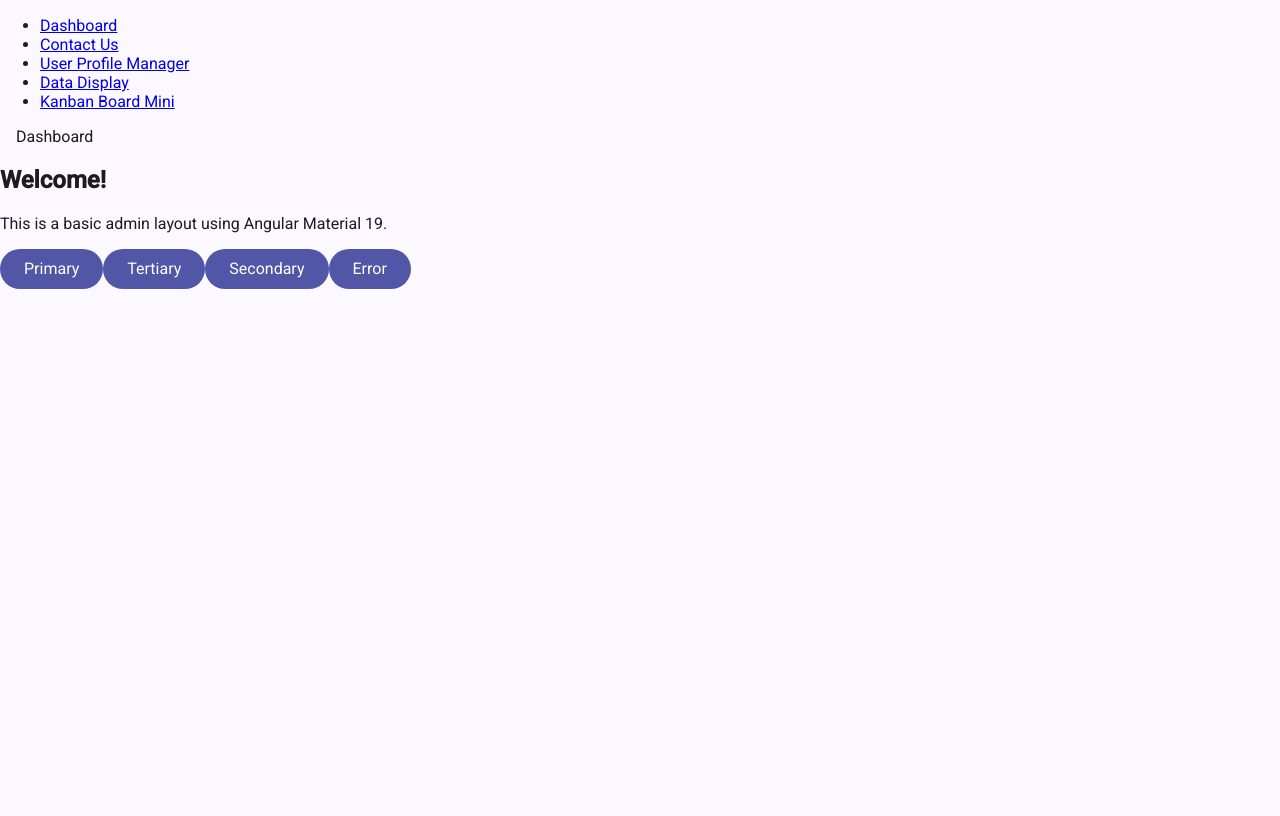
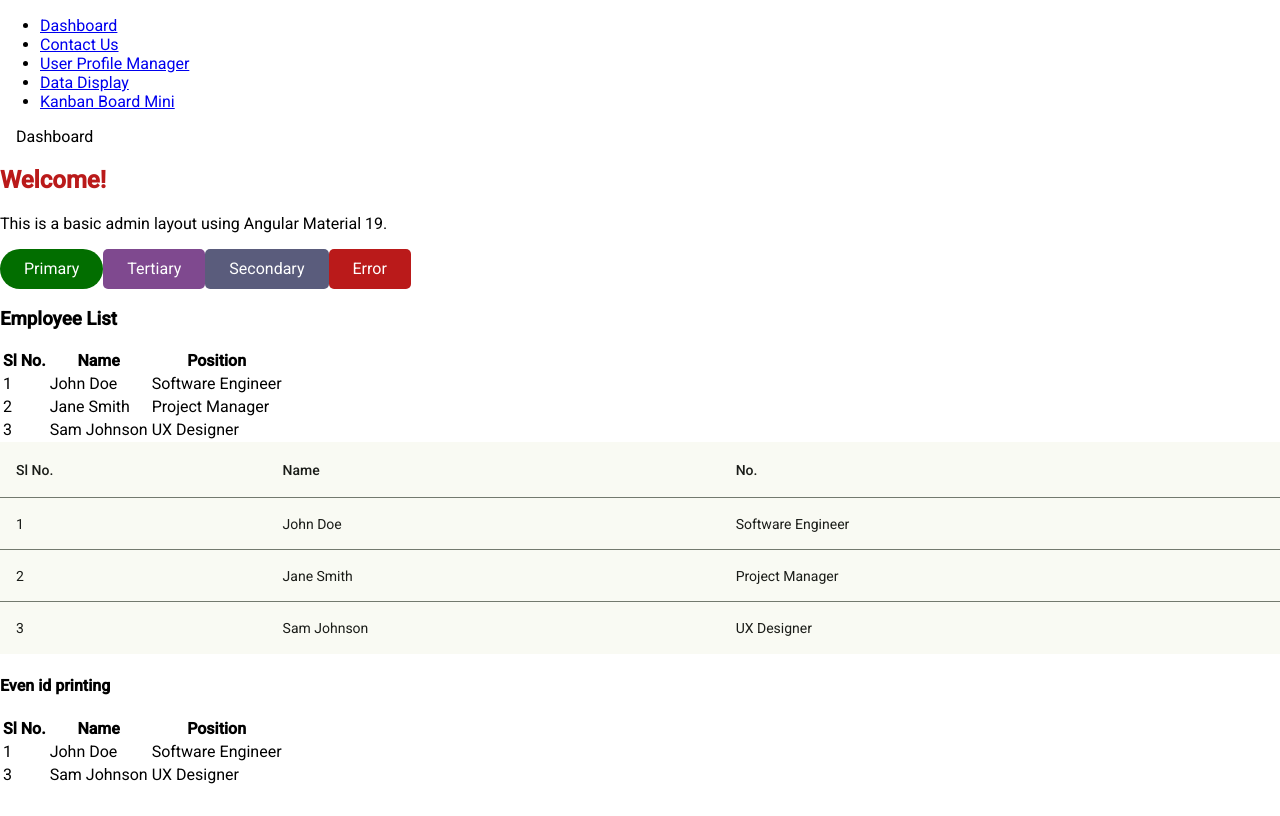
Before and after one commit to fahimsahriar/comb-gsap-material-angular, an Angular app: page / in a window 1280 px wide. Built offline with nearby package versions, Linux system fonts and the light colour scheme.

Commit message:
Playing around with different topics

```diff
--- a/angular.json
+++ b/angular.json
@@ -25,8 +25,7 @@
               }
             ],
             "styles": [
-              "src/custom-theme.scss",
-              "src/styles.css"
+              "src/styles.scss"
             ]
           },
           "configurations": {
--- a/src/_theme-colors.scss
+++ b/src/_theme-colors.scss
@@ -6,8 +6,7 @@
 
 // Note: Color palettes are generated from primary: #0D1164
 $_palettes: (
-  primary: (
-    0: #000000,
+  primary: (0: #000000,
     10: #070a60,
     20: #212674,
     25: #2d3280,
@@ -24,8 +23,7 @@ $_palettes: (
     99: #fffbff,
     100: #ffffff,
   ),
-  secondary: (
-    0: #000000,
+  secondary: (0: #000000,
     10: #171936,
     20: #2c2e4c,
     25: #373957,
@@ -42,8 +40,7 @@ $_palettes: (
     99: #fffbff,
     100: #ffffff,
   ),
-  tertiary: (
-    0: #000000,
+  tertiary: (0: #000000,
     10: #330044,
     20: #4c185d,
     25: #592469,
@@ -60,8 +57,7 @@ $_palettes: (
     99: #fffbff,
     100: #ffffff,
   ),
-  neutral: (
-    0: #000000,
+  neutral: (0: #000000,
     10: #1b1b20,
     20: #303035,
     25: #3b3b41,
@@ -88,8 +84,7 @@ $_palettes: (
     94: #f0ecf4,
     96: #f5f2fa,
   ),
-  neutral-variant: (
-    0: #000000,
+  neutral-variant: (0: #000000,
     10: #1a1b25,
     20: #2f2f3a,
     25: #3a3a45,
@@ -106,8 +101,7 @@ $_palettes: (
     99: #fffbff,
     100: #ffffff,
   ),
-  error: (
-    0: #000000,
+  error: (0: #000000,
     10: #410002,
     20: #690005,
     25: #7e0007,
@@ -129,21 +123,25 @@ $_palettes: (
 $_rest: (
   secondary: map.get($_palettes, secondary),
   neutral: map.get($_palettes, neutral),
-  neutral-variant: map.get($_palettes,  neutral-variant),
+  neutral-variant: map.get($_palettes, neutral-variant),
   error: map.get($_palettes, error),
 );
 
 $primary-palette: map.merge(map.get($_palettes, primary), $_rest);
 $tertiary-palette: map.merge(map.get($_palettes, tertiary), $_rest);
+$secondary-palette: map.merge(map.get($_palettes, secondary), $_rest);
+$error-palette: map.merge(map.get($_palettes, error), $_rest);
 
 @function _high-contrast-value($light, $dark, $theme-type) {
-  @if ($theme-type == light) {
+  @if ($theme-type ==light) {
     @return $light;
   }
-  @if ($theme-type == dark) {
+
+  @if ($theme-type ==dark) {
     @return $dark;
   }
-  @if ($theme-type == color-scheme) {
+
+  @if ($theme-type ==color-scheme) {
     @return light-dark(#{$light}, #{$dark});
   }
 
@@ -151,8 +149,7 @@ $tertiary-palette: map.merge(map.get($_palettes, tertiary), $_rest);
 }
 
 @mixin high-contrast-overrides($theme-type) {
-  @include mat.theme-overrides((
-    primary: _high-contrast-value(#000031, #f0eeff, $theme-type),
+  @include mat.theme-overrides((primary: _high-contrast-value(#000031, #f0eeff, $theme-type),
       on-primary: _high-contrast-value(#ffffff, #000000, $theme-type),
       primary-container: _high-contrast-value(#0d1164, #babdff, $theme-type),
       on-primary-container: _high-contrast-value(#d0d1ff, #00003d, $theme-type),
--- a/src/app/pages/dashboard/dashboard.component.html
+++ b/src/app/pages/dashboard/dashboard.component.html
@@ -1,6 +1,77 @@
-<h2>Welcome!</h2>
+<h2 class="heading">Welcome!</h2>
 <p>This is a basic admin layout using Angular Material 19.</p>
-<button matButton="filled">Primary</button>
-<button matButton="filled">Tertiary</button>
-<button matButton="filled">Secondary</button>
-<button matButton="filled">Error</button>
+<button matButton="filled" class="">Primary</button>
+<button matButton="filled" class="tertiary">Tertiary</button>
+<button matButton="filled" class="secondary">Secondary</button>
+<button matButton="filled" class="error">Error</button>
+
+<br>
+
+<h3>Employee List</h3>
+<table>
+    <tr>
+        <th>Sl No.</th>
+        <th>Name</th>
+        <th>Position</th>
+    </tr>
+    @for(emp of employees; track emp.id;let i = $index)
+    {
+    <tr>
+        <td>{{i + 1}}</td>
+        <td>{{emp.name}}</td>
+        <td>{{emp.position}}</td>
+    </tr>
+    }@empty {
+    <tr>
+        <td colspan="2">No Data</td>
+    </tr>
+    }
+</table>
+
+<table mat-table [dataSource]="employees" class="mat-elevation-z8">
+
+    <!--- Note that these columns can be defined in any order.
+        The actual rendered columns are set as a property on the row definition" -->
+
+    <ng-container matColumnDef="Sl">
+        <th mat-header-cell *matHeaderCellDef> Sl No. </th>
+        <td mat-cell *matCellDef="let element; let i = index"> {{i + 1}} </td>
+    </ng-container>
+
+    <!-- Position Column -->
+    <ng-container matColumnDef="position">
+        <th mat-header-cell *matHeaderCellDef> No. </th>
+        <td mat-cell *matCellDef="let element"> {{element.position}} </td>
+    </ng-container>
+
+    <!-- Name Column -->
+    <ng-container matColumnDef="name">
+        <th mat-header-cell *matHeaderCellDef> Name </th>
+        <td mat-cell *matCellDef="let element"> {{element.name}} </td>
+    </ng-container>
+
+    <tr mat-header-row *matHeaderRowDef="displayedColumns"></tr>
+    <tr mat-row *matRowDef="let row; columns: displayedColumns;"></tr>
+</table>
+<h4>Even id printing</h4>
+<table>
+    <tr>
+        <th>Sl No.</th>
+        <th>Name</th>
+        <th>Position</th>
+    </tr>
+    @for(emp of employees; track emp.id;let i = $index, e = $even)
+    {
+    @if(e){
+        <tr>
+            <td>{{i + 1}}</td>
+            <td>{{emp.name}}</td>
+            <td>{{emp.position}}</td>
+        </tr>
+    }
+    }@empty {
+    <tr>
+        <td colspan="2">No Data</td>
+    </tr>
+    }
+</table>
--- a/src/app/pages/dashboard/dashboard.component.ts
+++ b/src/app/pages/dashboard/dashboard.component.ts
@@ -1,12 +1,18 @@
 import { Component, inject } from '@angular/core';
 import {MatButtonModule} from '@angular/material/button';
+import {MatTableModule} from '@angular/material/table';
 
 @Component({
   selector: 'app-dashboard',
-  imports: [MatButtonModule],
+  imports: [MatButtonModule, MatTableModule],
   templateUrl: './dashboard.component.html',
   styleUrl: './dashboard.component.scss'
 })
 export class DashboardComponent {
-
+  displayedColumns: string[] = ['Sl','name', 'position'];
+  employees : any[] = [
+    {id: 1, name: 'John Doe', position: 'Software Engineer'},
+    {id: 2, name: 'Jane Smith', position: 'Project Manager'},
+    {id: 3, name: 'Sam Johnson', position: 'UX Designer'}
+  ]
 }
--- a/src/custom-theme.scss
+++ b/src/custom-theme.scss
@@ -8,20 +8,23 @@
 @use './theme-colors' as custom-theme-colors;
 
 html {
+  @include mat.theme((
+    color: mat.$rose-palette,
+    typography: Roboto,
+    density: 0
+  ));
+
+  //this is where I set the custom theme for the application
   // @include mat.theme((
-  //   color: mat.$rose-palette,
-  //   typography: Roboto,
-  //   density: 0
+  //   color: (
+  //     primary: custom-theme-colors.$primary-palette,
+  //     secondary: custom-theme-colors.$tertiary-palette,
+  //   ),
   // ));
 
-  //this is where I set the custom theme for the application
-  @include mat.theme((
-    color: (
-      primary: custom-theme-colors.$primary-palette,
-      secondary: custom-theme-colors.$tertiary-palette,
-      theme-type: light,
-    ),
-  ));
+  @media (prefers-contrast: more){
+    @include custom-theme-colors.high-contrast-overrides(light);
+  }
 }
 
 body {
@@ -40,3 +43,12 @@ body {
   // Reset the user agent margin.
   margin: 0;
 }
+
+// .tertiary {
+//   @include mat.button-theme((
+//     color: (
+//       primary: custom-theme-colors.$tertiary-palette,
+//       secondary: custom-theme-colors.$tertiary-palette,
+//     ),
+//   ));
+// }
--- a/src/styles.css
+++ /dev/null
@@ -1,4 +0,0 @@
-/* You can add global styles to this file, and also import other style files */
-
-html, body { height: 100%; }
-body { margin: 0; font-family: Roboto, "Helvetica Neue", sans-serif; }
--- /dev/null
+++ b/src/styles.scss
@@ -0,0 +1,59 @@
+/* You can add global styles to this file, and also import other style files */
+@use '@angular/material' as mat;
+@use '_theme-colors' as themeColors;
+
+html {
+    color-scheme: light;
+    @include mat.theme((color: themeColors.$primary-palette));
+
+    @media (prefers-contrast: more) {
+        @include themeColors.high-contrast-overrides(color-scheme);
+    }
+
+    @include mat.theme-overrides((corner-full:5px));
+}
+
+.tertiary {
+    @include mat.theme((color: themeColors.$tertiary-palette));
+    @include mat.theme-overrides((corner-full:5px));
+}
+
+.error {
+    @include mat.theme((color: themeColors.$error-palette));
+    @include mat.theme-overrides((corner-full:5px));
+}
+
+.secondary {
+    @include mat.theme((color: themeColors.$secondary-palette));
+    @include mat.theme-overrides((corner-full:5px));
+}
+
+.heading {
+    color: var(--mat-sys-error);
+}
+
+.cyan {
+  @include mat.theme((
+    color: mat.$cyan-palette,
+  ));
+}
+.red {
+  @include mat.theme((
+    color: mat.$red-palette,
+  ));
+}
+.green {
+  @include mat.theme((
+    color: mat.$green-palette,
+  ));
+}
+
+html,
+body {
+    height: 100%;
+}
+
+body {
+    margin: 0;
+    font-family: Roboto, "Helvetica Neue", sans-serif;
+}
```
Also changed, not shown: src/app/pages/contact-us-form/contact-us-form.component.ts (line endings or trailing spaces), src/app/services/theme.service.ts (line endings or trailing spaces), 1 other file (tests, documents, lock files or other folders). Lines whose indentation alone changed are shown as unchanged.
